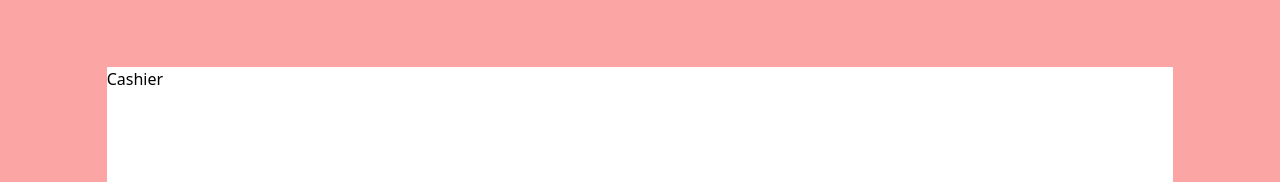
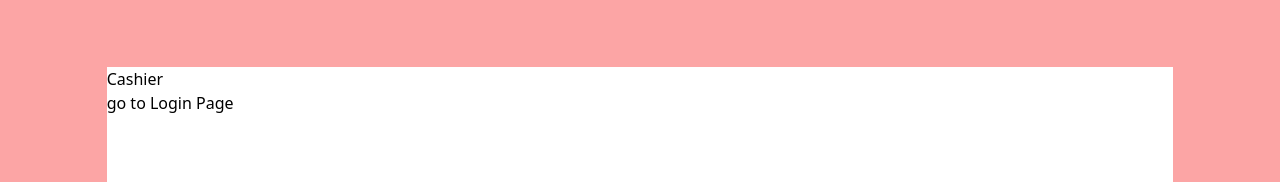
Before and after one commit to brizzio/vcashier, a React (Vite) app: page / in a window 1280 px wide. Shown: the top 182 px of the page. Built offline with nearby package versions, Linux system fonts and the light colour scheme.

Commit message:
navigation test

```diff
--- a/src/pages/Cashier.jsx
+++ b/src/pages/Cashier.jsx
@@ -1,8 +1,13 @@
 import React from 'react'
+import { Link } from 'react-router-dom'
 
 function Cashier() {
   return (
+    <>
     <div>Cashier</div>
+    <Link to="/login">go to Login Page</Link>
+    </>
+
   )
 }
 
```
